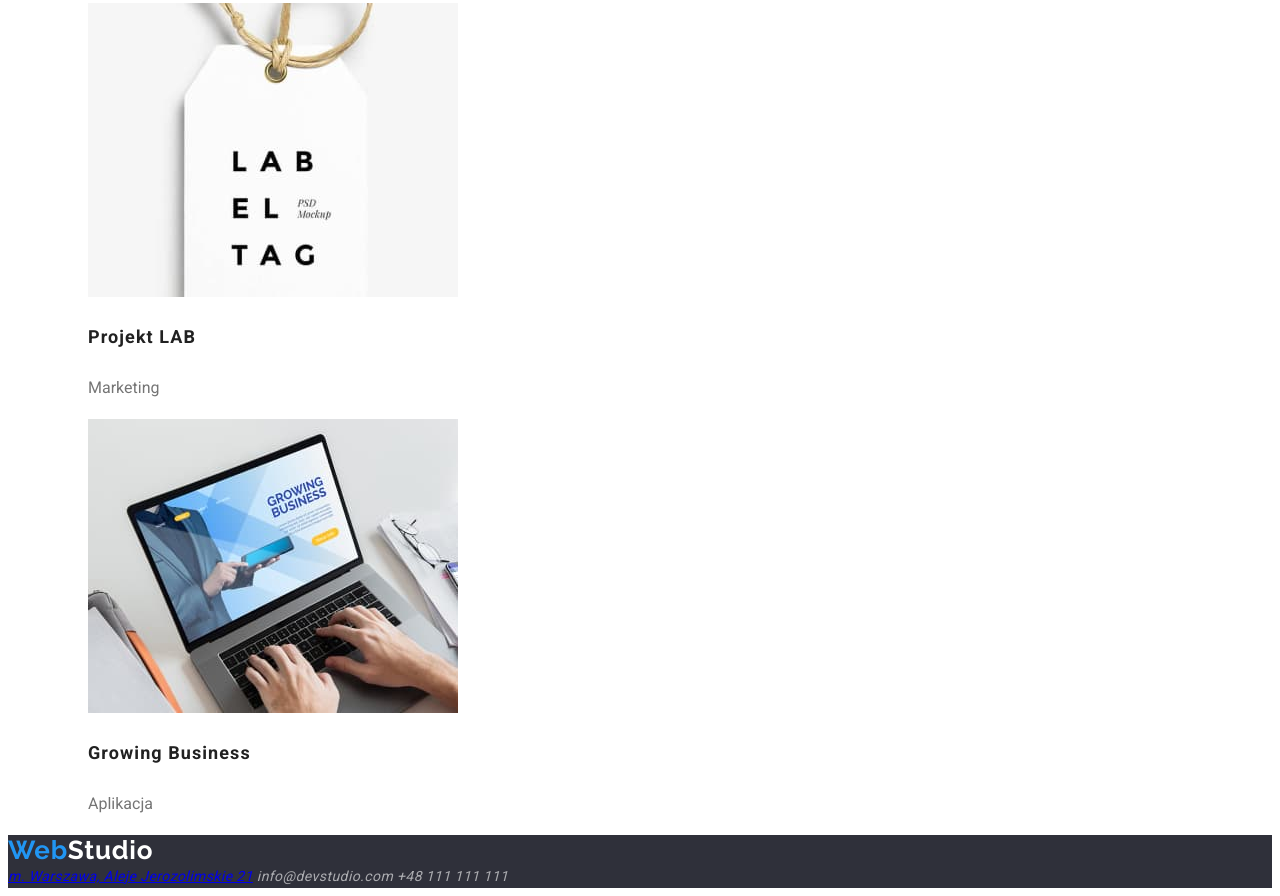
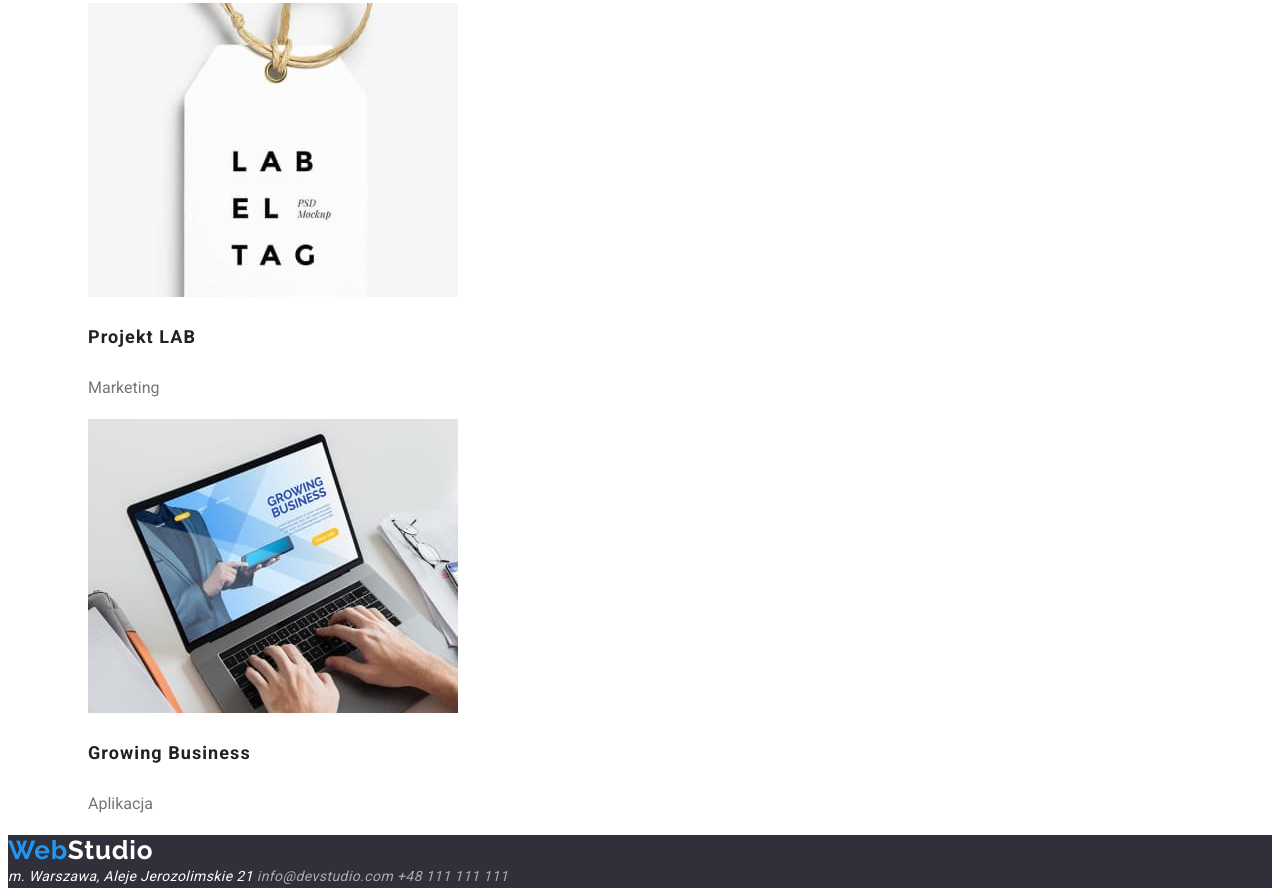
Before and after one commit to MaciekJozwicki/goit-markup-hw-02, a plain HTML site: page portfolio.html in a window 1280 px wide. Shown: the part 3246-4142 px from the top of the page. Drawn offline with Linux system fonts and the light colour scheme.

Commit message:
updating footer css

```diff
--- a/css/style.css
+++ b/css/style.css
@@ -76,6 +76,10 @@ ul {
     text-decoration: none;
     letter-spacing: 0.03em;
 }
+.footer-adress-map:link, .footer-adress-map:visited {
+    color: var(--color-white);
+    text-decoration: none;
+}
 .team {
     background-color: var(--color-whiteF5);
 }
@@ -138,23 +142,25 @@ ul {
     font-size: 16px;
     line-height: 1.62;
     letter-spacing: 0.03em;
+    background-color: var(--color-whiteF5);
+    color: var(--color-grey21);
 }
-.filter-button:hover {
+/* .filter-button:hover {
     cursor: pointer;
-}
+} */
 .filter-button:hover {
     background-color: var(--color-logo);
-    color: var(--color-white)
+    color: var(--color-white);
     cursor: pointer;
 }
 .filter-button:focus {
     background-color:var(--color-logo) ;
     color: var(--color-white);
 }
-.filter-button {
+/* .filter-button {
     background-color: var(--color-whiteF5);
     color: var(--color-grey21);
-}
+} */
 figcaption h3 {
     font-size: 18px;
     line-height: 2;
--- a/portfolio.html
+++ b/portfolio.html
@@ -189,7 +189,9 @@
           >Web<span class="logo-footer">Studio</span></a
         >
         <address class="footer-adress">
-          <a href="https://goo.gl/maps/CrqtKwabvaqcX1vF6"
+          <a
+            class="footer-adress-map"
+            href="https://goo.gl/maps/CrqtKwabvaqcX1vF6"
             >m. Warszawa, Aleje Jerozolimskie 21</a
           >
           <a class="footer-adress-contact" href="mailto:info@devstudio.com"
```
